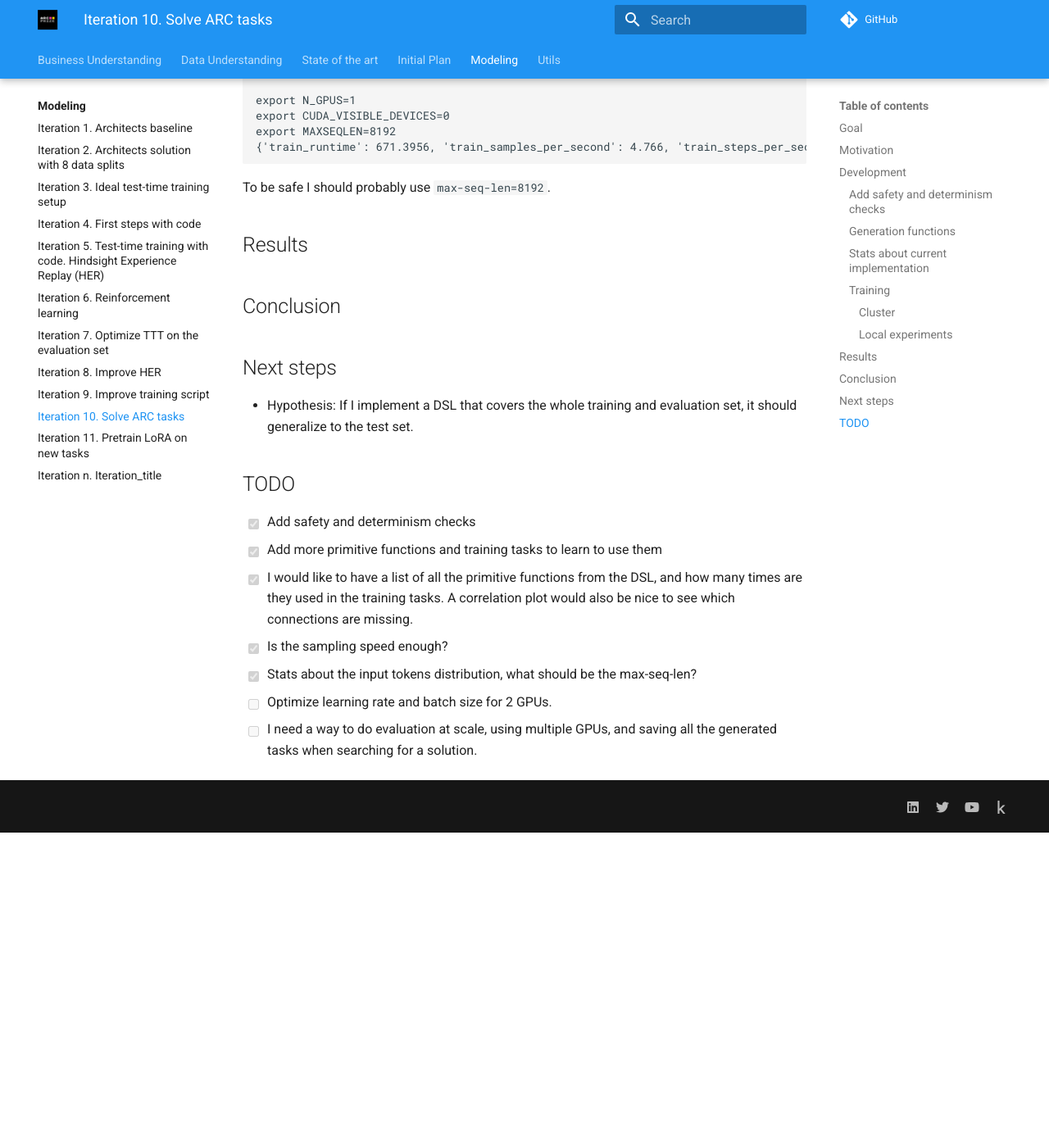
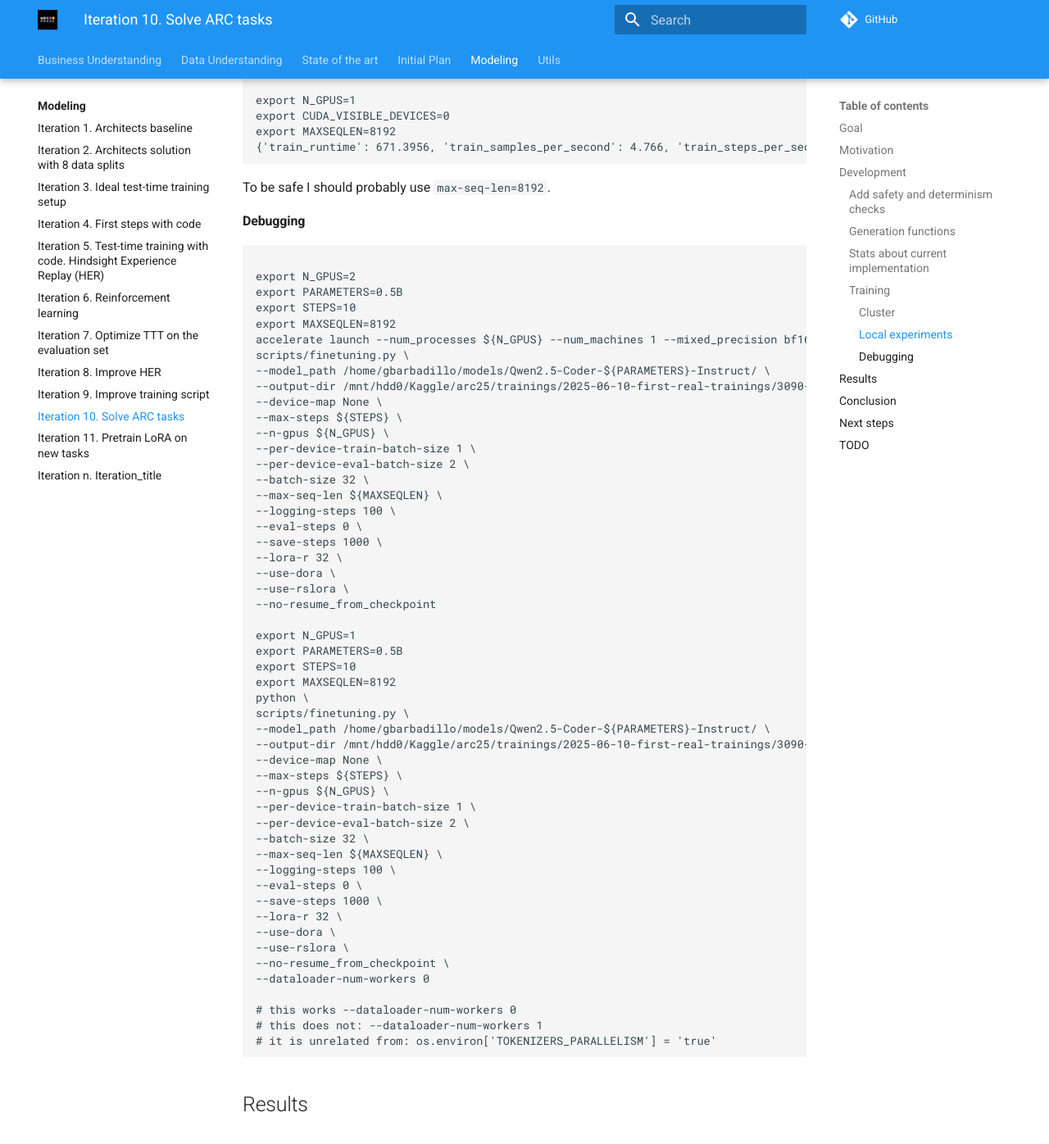
Before and after one commit to ironbar/arc25, an MkDocs documentation site: the page built from docs/modeling/Iteration_10_solve_arc_tasks.md, in a window 1280 px wide and 1400 px high, scrolled down 4583 px. Shown: the top 1396 px of the window at 82% size. Built offline with MkDocs 1.6.1 and Material for MkDocs 9.7.7, drawn with Linux system fonts in a browser that asks for light colours; comment, search, counter and statistics services are not loaded; before the commit the page ends 5599 px from its top, so only the background shows below that.

Commit message:
added experiments results

````diff
--- a/docs/modeling/Iteration_10_solve_arc_tasks.md
+++ b/docs/modeling/Iteration_10_solve_arc_tasks.md
@@ -232,6 +232,62 @@ export MAXSEQLEN=8192
 
 To be safe I should probably use `max-seq-len=8192`.
 
+#### Debugging
+
+```bash
+
+export N_GPUS=2
+export PARAMETERS=0.5B
+export STEPS=10
+export MAXSEQLEN=8192
+accelerate launch --num_processes ${N_GPUS} --num_machines 1 --mixed_precision bf16 --multi_gpu  \
+scripts/finetuning.py \
+--model_path /home/gbarbadillo/models/Qwen2.5-Coder-${PARAMETERS}-Instruct/ \
+--output-dir /mnt/hdd0/Kaggle/arc25/trainings/2025-06-10-first-real-trainings/3090-GPUS${N_GPUS}-Qwen2.5-Coder-${PARAMETERS}-${STEPS}steps-${MAXSEQLEN}msl \
+--device-map None \
+--max-steps ${STEPS} \
+--n-gpus ${N_GPUS} \
+--per-device-train-batch-size 1 \
+--per-device-eval-batch-size 2 \
+--batch-size 32 \
+--max-seq-len ${MAXSEQLEN} \
+--logging-steps 100 \
+--eval-steps 0 \
+--save-steps 1000 \
+--lora-r 32 \
+--use-dora \
+--use-rslora \
+--no-resume_from_checkpoint
+
+export N_GPUS=1
+export PARAMETERS=0.5B
+export STEPS=10
+export MAXSEQLEN=8192
+python \
+scripts/finetuning.py \
+--model_path /home/gbarbadillo/models/Qwen2.5-Coder-${PARAMETERS}-Instruct/ \
+--output-dir /mnt/hdd0/Kaggle/arc25/trainings/2025-06-10-first-real-trainings/3090-GPUS${N_GPUS}-Qwen2.5-Coder-${PARAMETERS}-${STEPS}steps-${MAXSEQLEN}msl \
+--device-map None \
+--max-steps ${STEPS} \
+--n-gpus ${N_GPUS} \
+--per-device-train-batch-size 1 \
+--per-device-eval-batch-size 2 \
+--batch-size 32 \
+--max-seq-len ${MAXSEQLEN} \
+--logging-steps 100 \
+--eval-steps 0 \
+--save-steps 1000 \
+--lora-r 32 \
+--use-dora \
+--use-rslora \
+--no-resume_from_checkpoint \
+--dataloader-num-workers 0
+
+# this works --dataloader-num-workers 0
+# this does not: --dataloader-num-workers 1
+# it is unrelated from: os.environ['TOKENIZERS_PARALLELISM'] = 'true'
+```
+
 ## Results
 
 ## Conclusion
````
